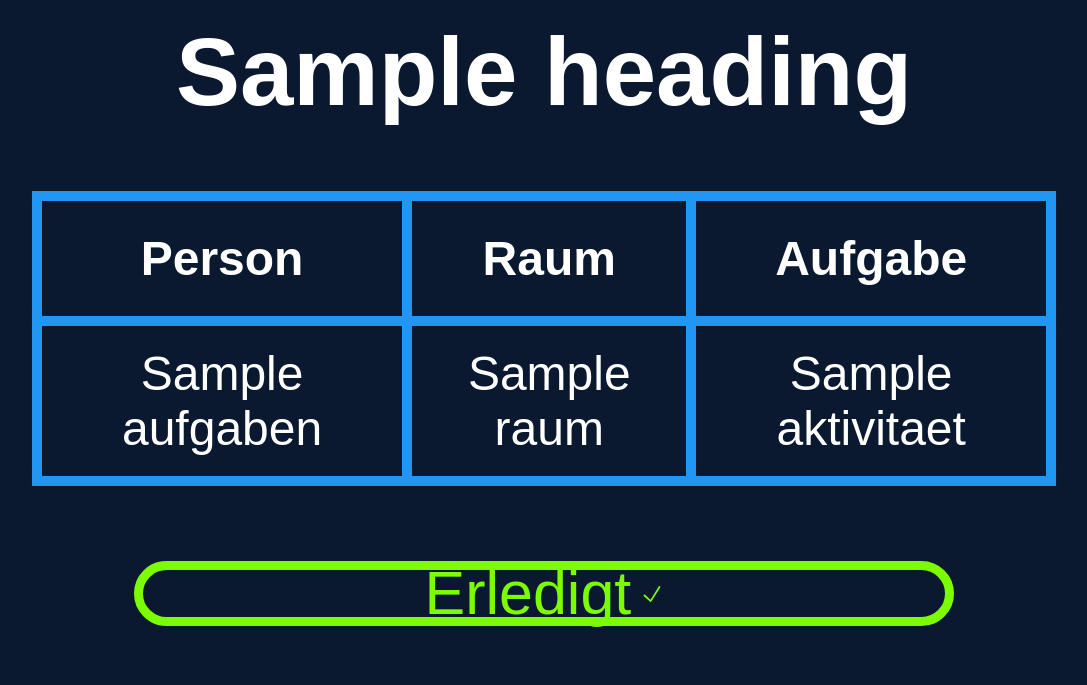
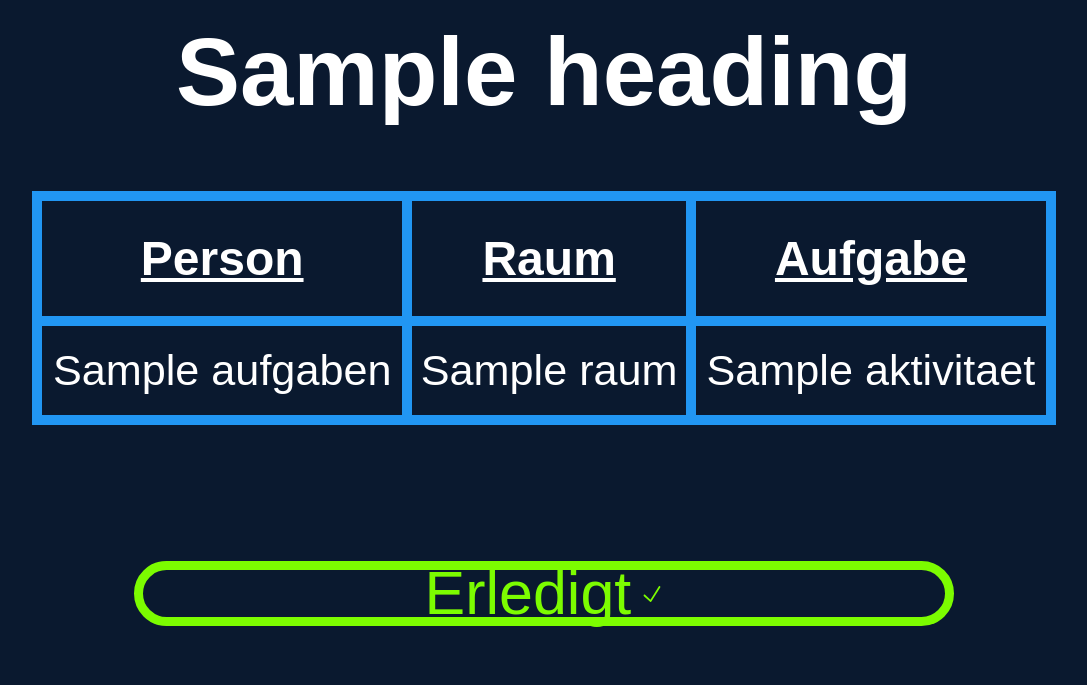
Before and after one commit to Floxo05/aufraeumplan, a PHP site: template templates/index.twig in a window 1280 px wide. Shown: the part 393-1078 px from the top of the page, without its empty margins (96-1183 px from the left). Run offline with PHP 8.4, Linux system fonts and the light colour scheme; the template is opened without the code that fills it: most values are stand-ins (such as "Sample title", 1, 10 or a date in 2020); some libraries are stand-ins or nearby versions.

Commit message:
designchanges

```diff
--- a/assets/styles.css
+++ b/assets/styles.css
@@ -111,10 +111,12 @@ footer button:active {
 
 th {
     padding: 30px 0;
+    text-decoration: underline;
 }
 
 td {
     padding: 20px 0;
+    font-size: 90%;
 }
 
 th, td {
```
